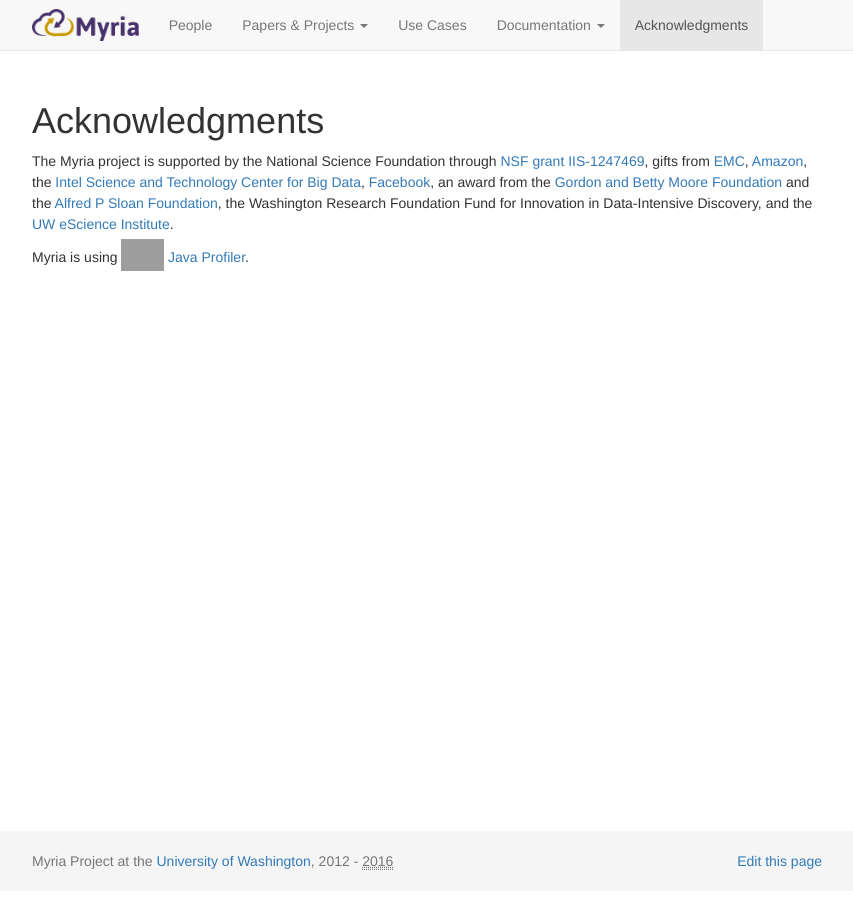
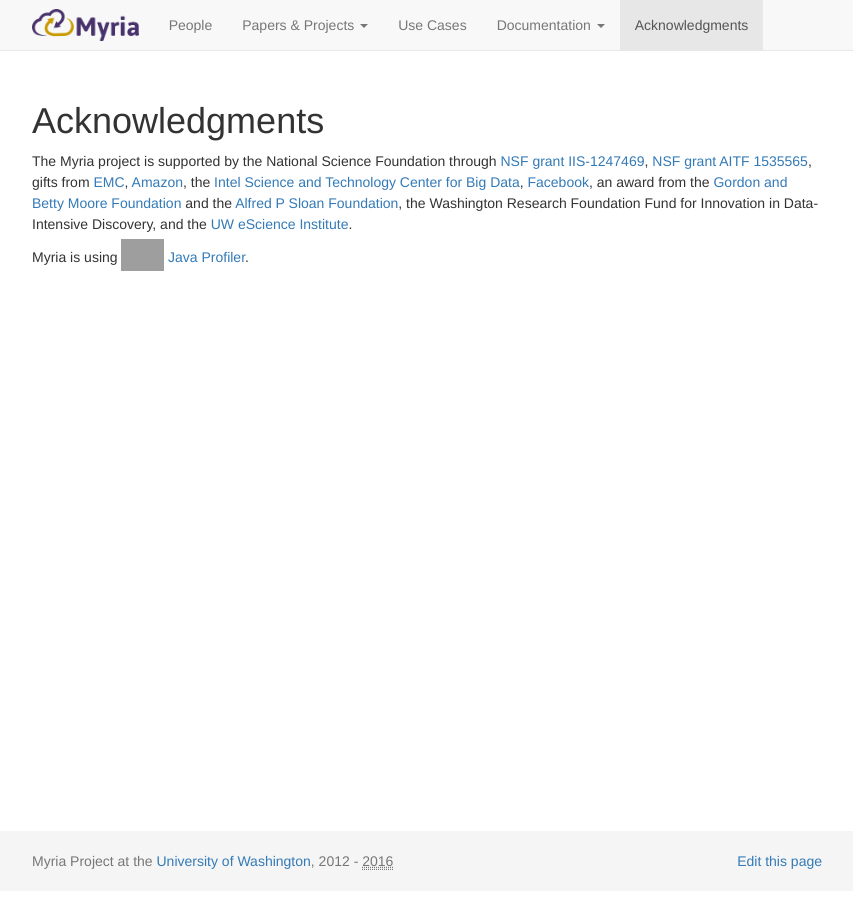
Before and after one commit to uwescience/myria-website, a Jekyll site: the page built from acknowledgments.markdown, in a window 1280 px wide. Shown: the whole page, without its empty margins (213-1066 px from the left). Built offline with Jekyll 4.4.1, drawn with Linux system fonts in a browser that asks for light colours; nearby versions of some CDN libraries; Markdown is read by kramdown in place of the engine named in the settings; grey boxes are pictures that could not be loaded.

Commit message:
Update acknowledgments.markdown

```diff
--- a/acknowledgments.markdown
+++ b/acknowledgments.markdown
@@ -6,7 +6,7 @@
 
 # Acknowledgments
 
-The Myria project is supported by the National Science Foundation through [NSF grant IIS-1247469](http://www.nsf.gov/awardsearch/showAward.do?AwardNumber=1247469),
+The Myria project is supported by the National Science Foundation through [NSF grant IIS-1247469](http://www.nsf.gov/awardsearch/showAward.do?AwardNumber=1247469), [NSF grant AITF 1535565](http://www.nsf.gov/awardsearch/showAward?AWD_ID=1535565&HistoricalAwards=false),
 gifts from [EMC](http://www.emc.com/), [Amazon](http://aws.amazon.com/), the [Intel Science and Technology Center for Big Data](http://istc-bigdata.org/), [Facebook](https://facebook.com), an award from the [Gordon and Betty Moore Foundation](http://www.moore.org/) and the [Alfred P Sloan Foundation](http://www.sloan.org/), the Washington Research Foundation Fund for Innovation in Data-Intensive Discovery, and the [UW eScience Institute](http://escience.washington.edu/).
 
 Myria is using <img src="https://www.yourkit.com/images/yklogo.png" class="logo"/> [Java Profiler](https://www.yourkit.com/java/profiler/index.jsp).
```
